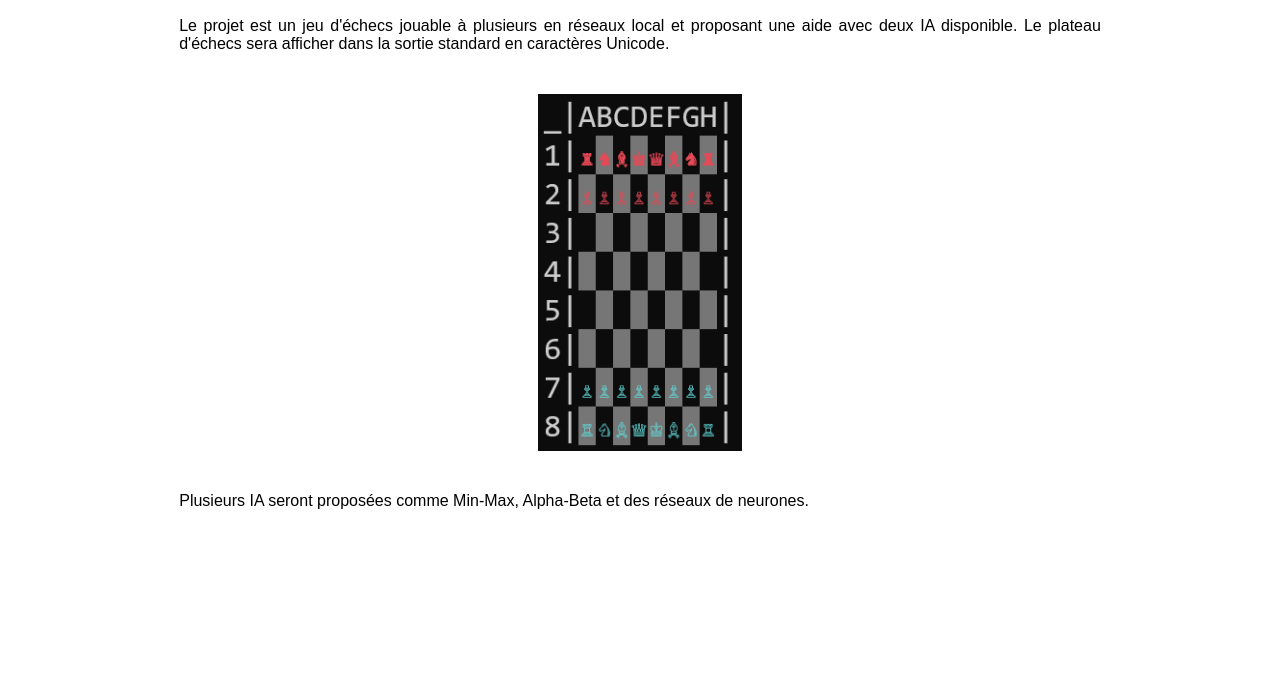
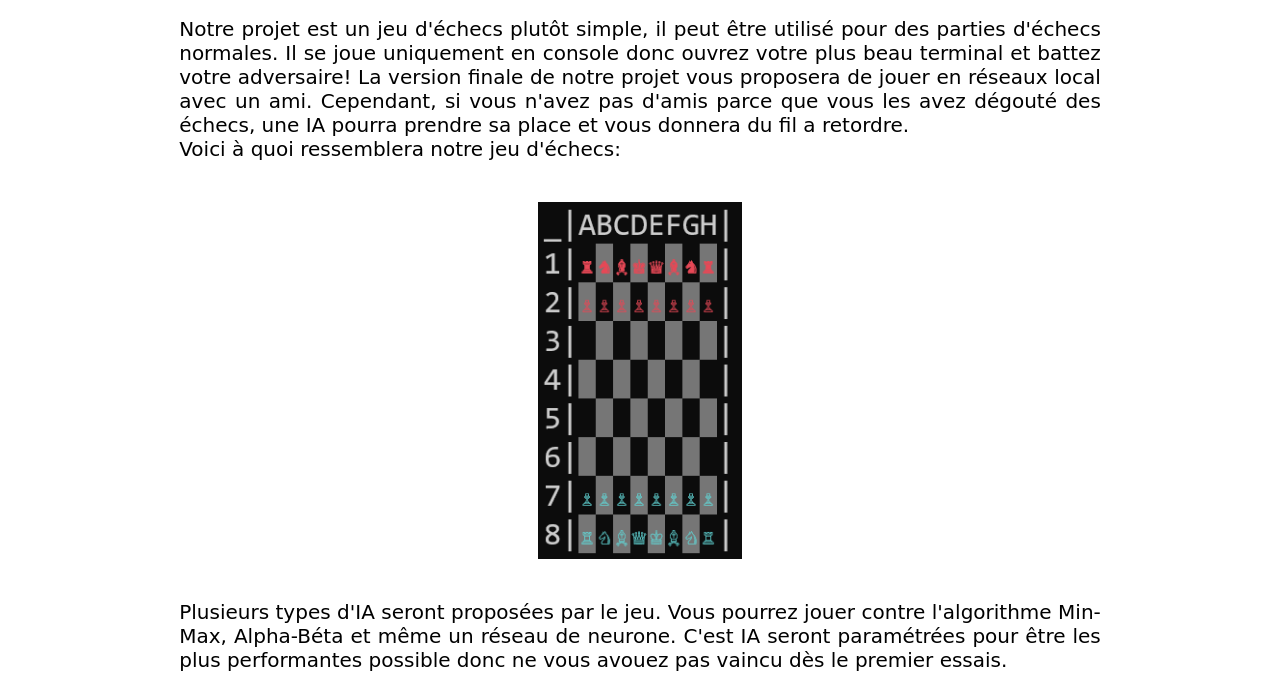
Before and after one commit to The-Albatross-s-king/chess-web, a plain HTML site: page index.html in a window 1280 px wide. Shown: the part 513-1205 px from the top of the page. Before the commit the page ends 1039 px from the top, so only its background shows below. Drawn offline with nearby package versions, Linux system fonts and the light colour scheme.

Commit message:
Add - text in index.html | Modif - text font

```diff
--- a/index.html
+++ b/index.html
@@ -42,12 +42,19 @@
     <div class="container_body">
         <h1 class="title">Présentation du projet</h1>
         <p class="text">
-            Le projet est un jeu d'échecs jouable à plusieurs en réseaux local et proposant une aide avec deux IA
-            disponible. Le plateau d'échecs sera afficher dans la sortie standard en caractères Unicode.
+            Notre projet est un jeu d'échecs plutôt simple, il peut être utilisé pour des parties d'échecs normales.
+            Il se joue uniquement en console donc ouvrez votre plus beau terminal et battez votre adversaire!
+            La version finale de notre projet vous proposera de jouer en réseaux local avec un ami. Cependant, si
+            vous n'avez pas d'amis parce que vous les avez dégouté des échecs, une IA pourra prendre sa place et
+            vous donnera du fil a retordre.
+            <br>
+            Voici à quoi ressemblera notre jeu d'échecs:
         </p>
         <img src="public/image/chess_table.PNG" alt="" class="image">
         <p class="text">
-            Plusieurs IA seront proposées comme Min-Max, Alpha-Beta et des réseaux de neurones.
+            Plusieurs types d'IA seront proposées par le jeu. Vous pourrez jouer contre l'algorithme Min-Max, Alpha-Béta et même
+            un réseau de neurone. C'est IA seront paramétrées pour être les plus performantes possible donc ne vous avouez pas vaincu
+            dès le premier essais.
         </p>
     </div>
 
--- a/public/css/base.css
+++ b/public/css/base.css
@@ -5,7 +5,7 @@
 base, body{
     margin: 0;
     padding: 0;
-    font-family: 'Roboto', regular;
+    font-family: 'Comfortaa', cursive;
     overflow-x: hidden;
 }
 
@@ -129,7 +129,6 @@ base, body{
     text-decoration: none;
     color: white;
     font-size: 15px;
-    font-family: 'Roboto', regular;
     background: rgb(22, 22, 22);
     padding: 15px 20px;
     border-radius: 4px;
@@ -182,9 +181,9 @@ base, body{
 .text{
     text-align: justify;
     width: 90%;
+    font-size: 20px;
     margin-left: auto;
     margin-right: auto;
-    font-family:Arial, Helvetica, sans-serif;
 }
 
 .image{
@@ -320,6 +319,11 @@ base, body{
     transition: 0.3s all;
 }
 
+.list_release{
+    font-size: 20px;
+
+}
+
 @media only screen and (max-width: 1100px){
     .container{
         width: 100%;
```
Also changed, not shown: download.html (+1 -1 lines).
